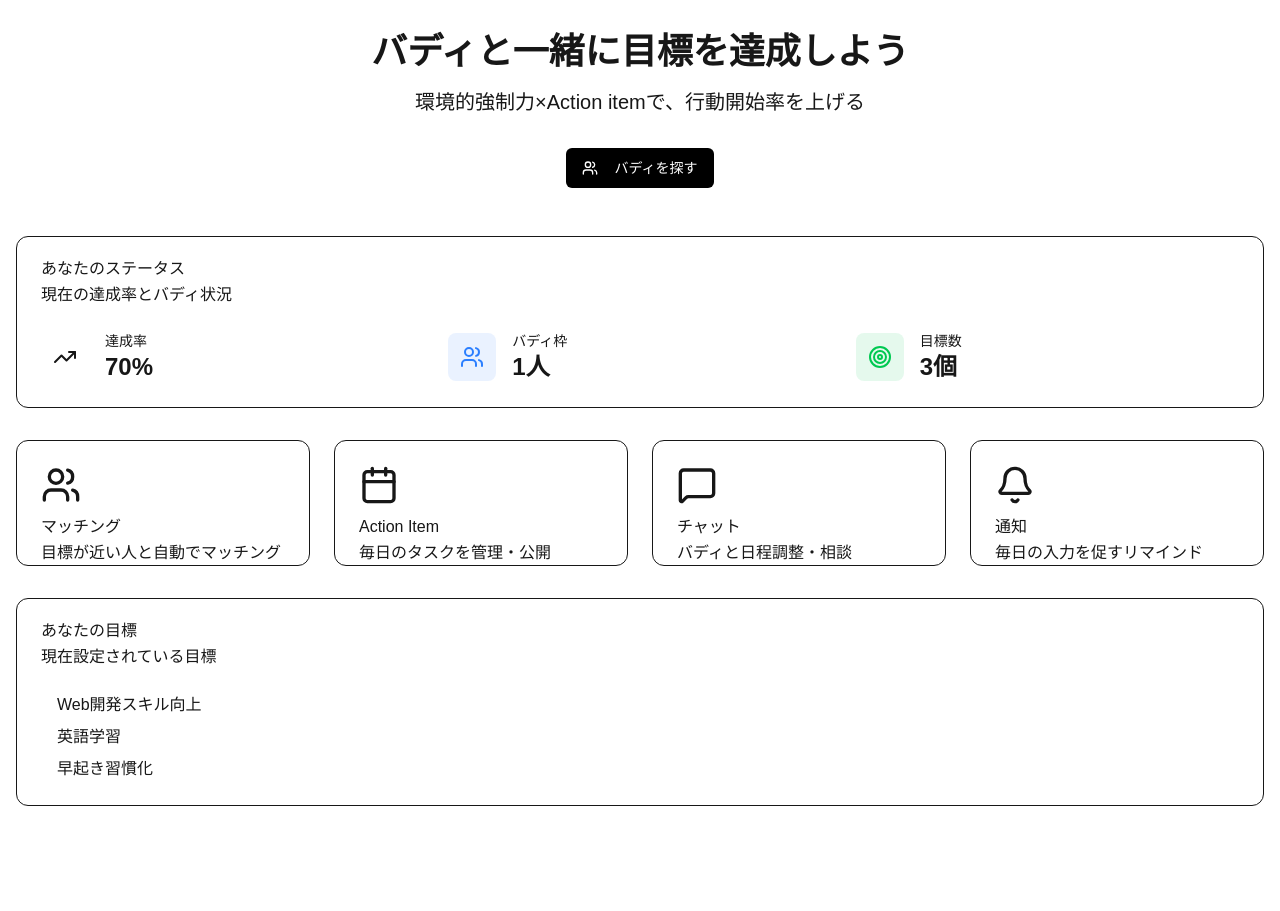
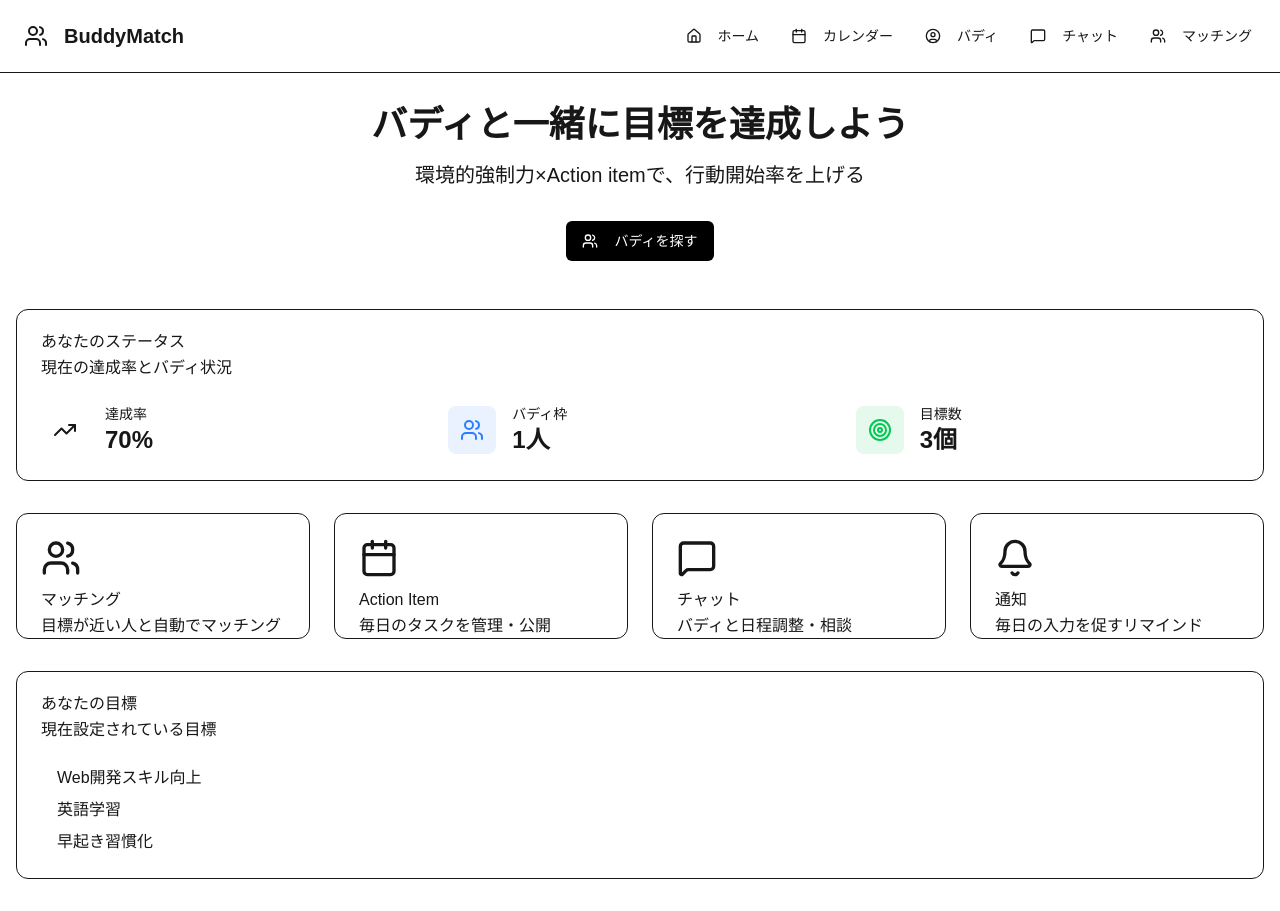
Before and after one commit to KinuGra/actbuddy-proto, a Next.js app in the folder frontend/: page /dashboard in a window 1280 px wide. Before the commit the page ends 838 px from the top, so only its background shows below. Built offline with nearby package versions, Linux system fonts and the light colour scheme.

Commit message:
feat: headerを実装しました。

```diff
--- /dev/null
+++ b/frontend/pnpm-workspace.yaml
@@ -0,0 +1,3 @@
+onlyBuiltDependencies:
+  - sharp
+  - unrs-resolver
--- a/frontend/src/app/(app)/layout.tsx
+++ b/frontend/src/app/(app)/layout.tsx
@@ -1,10 +1,11 @@
 // (app)配下のレイアウト。アプリ本体の共通UIをここで定義
+import { Header } from '@/components/layouts/Header'
 import type { ReactNode } from 'react'
 
 export default function AppLayout({ children }: { children: ReactNode }) {
   return (
     <section>
-      {/* ここにSidebarやAppBarなどを配置可能 */}
+      <Header />
       {children}
     </section>
   )
--- a/frontend/src/components/layouts/Header.tsx
+++ b/frontend/src/components/layouts/Header.tsx
@@ -1,9 +1,52 @@
-// アプリ全体で使うヘッダーコンポーネント
-export default function Header() {
+import Link from 'next/link';
+import { Button } from '@/components/ui/button';
+import { Users, Home, Calendar, MessageSquare, UserCircle } from 'lucide-react';
+
+export function Header() {
   return (
-    <header>
-      {/* サイトロゴやナビゲーションをここに配置 */}
-      <h1>ActBuddy</h1>
+    <header className="border-b bg-background">
+      <div className="container mx-auhref px-4 py-4">
+        <div className="flex items-center justify-between">
+          <Link href="/" className="flex items-center gap-2">
+            <div className="w-10 h-10 bg-primary rounded-lg flex items-center justify-center">
+              <Users className="w-6 h-6 text-primary-foreground" />
+            </div>
+            <span className="text-xl font-bold">BuddyMatch</span>
+          </Link>
+          <nav className="flex gap-2">
+            <Button variant="ghost" asChild>
+              <Link href="/dashboard">
+                <Home className="w-4 h-4 mr-2" />
+                ホーム
+              </Link>
+            </Button>
+            <Button variant="ghost" asChild>
+              <Link href="/calendar">
+                <Calendar className="w-4 h-4 mr-2" />
+                カレンダー
+              </Link>
+            </Button>
+            <Button variant="ghost" asChild>
+              <Link href="/buddies">
+                <UserCircle className="w-4 h-4 mr-2" />
+                バディ
+              </Link>
+            </Button>
+            <Button variant="ghost" asChild>
+              <Link href="/chat">
+                <MessageSquare className="w-4 h-4 mr-2" />
+                チャット
+              </Link>
+            </Button>
+            <Button variant="ghost" asChild>
+              <Link href="/matching">
+                <Users className="w-4 h-4 mr-2" />
+                マッチング
+              </Link>
+            </Button>
+          </nav>
+        </div>
+      </div>
     </header>
-  )
+  );
 }
```
